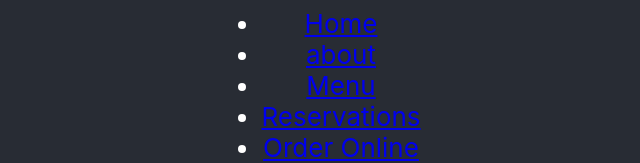
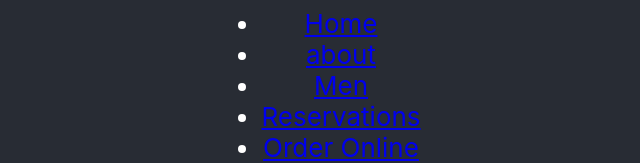
Before and after one commit to MojtabaNabid/capstone, a React (Create React App) app: page / in a window 1280 px wide. Shown: the part 362-525 px from the top of the page, without its empty margins (319-959 px from the left). Built offline with nearby package versions, Linux system fonts and the light colour scheme.

Commit message:
Update Nav.js
test

```diff
--- a/src/components/Nav.js
+++ b/src/components/Nav.js
@@ -4,7 +4,7 @@
             <ul>
                 <li><a href="#">Home</a></li>
                 <li><a href="#">about</a></li>
-                <li><a href="#">Menu</a></li>
+                <li><a href="#">Men</a></li>
                 <li><a href="#">Reservations</a></li>
                 <li><a href="#">Order Online</a></li>
                 <li><a href="#">Login</a></li>
```
